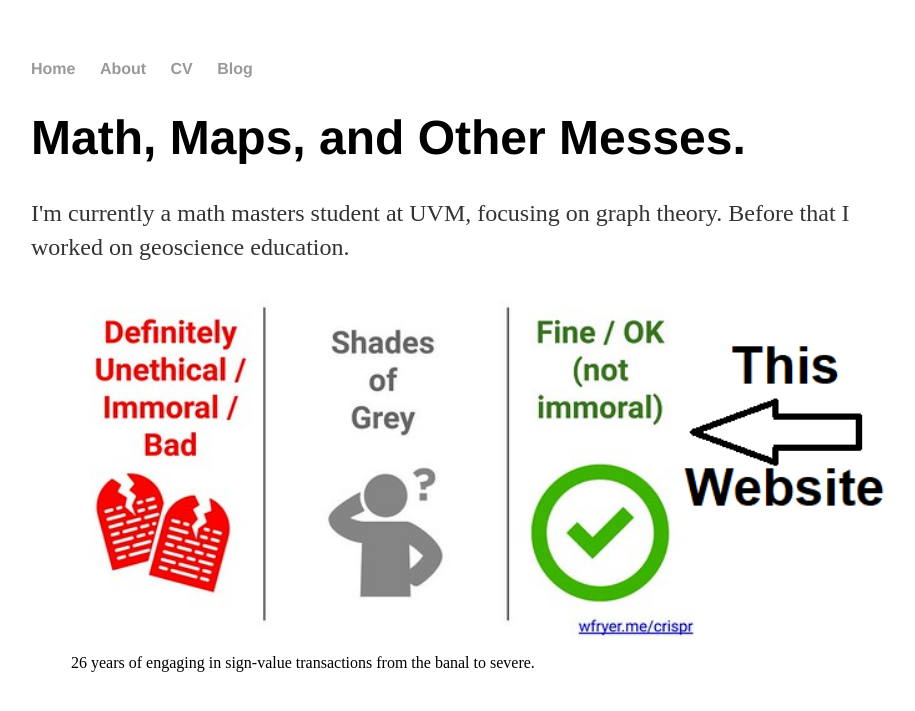
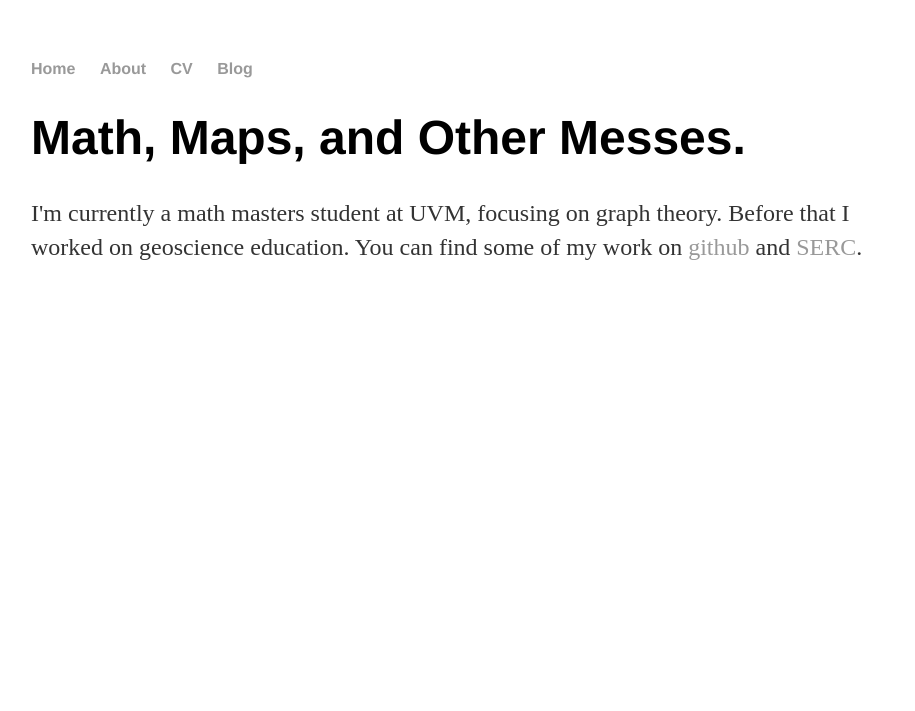
Before and after one commit to jrymart/jrymart.github.io, a Jekyll site: the page built from index.html, in a window 1280 px wide. Shown: the top 711 px of the page, without its empty margins (161-1076 px from the left). Built offline with Jekyll 4.4.1, drawn with Linux system fonts in a browser that asks for light colours.

Commit message:
added cv, got less silly :-(

```diff
--- a/cv/index.html
+++ b/cv/index.html
@@ -2,5 +2,4 @@
 layout: default
 title: CV
 ---
-
-<p>Soon to be home to my CresuVé, somewhere inbetween a resume and a CV.</p>
+<p>An up to date [CV]({{ site.url }}/assets/jmartin_cv.pdf) is available here </p>
--- a/index.html
+++ b/index.html
@@ -4,7 +4,6 @@
 ---
 <div class="blurb">
     <h1>Math, Maps, and Other Messes.</h1>
-    <p>I'm currently a math masters student at UVM, focusing on graph theory.  Before that I worked on geoscience education. </p>
+    <p>I'm currently a math masters student at UVM, focusing on graph theory.  Before that I worked on geoscience education. You can find some of my work on <a href=https://github.com/jrymart/>github</a> and <a href=https://serc.carleton.edu/person/61202.html>SERC</a>.</p>
 
-{% include image.html url="/images/signvalue.png" description="26 years of engaging in sign-value transactions from the banal to severe." %}
 </div><!-- /.blurb -->
```
